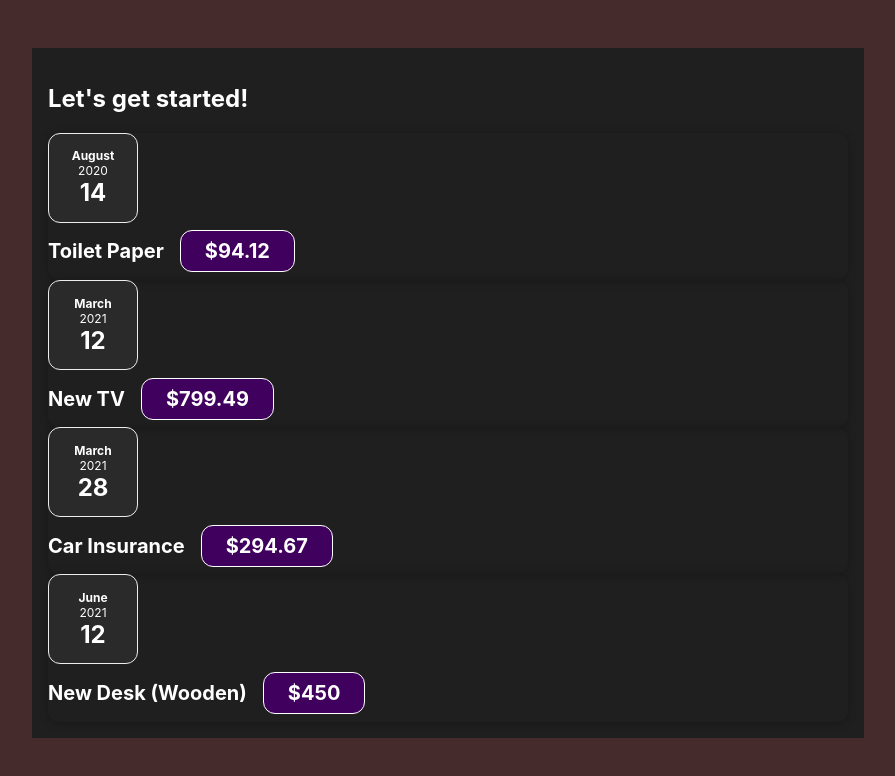
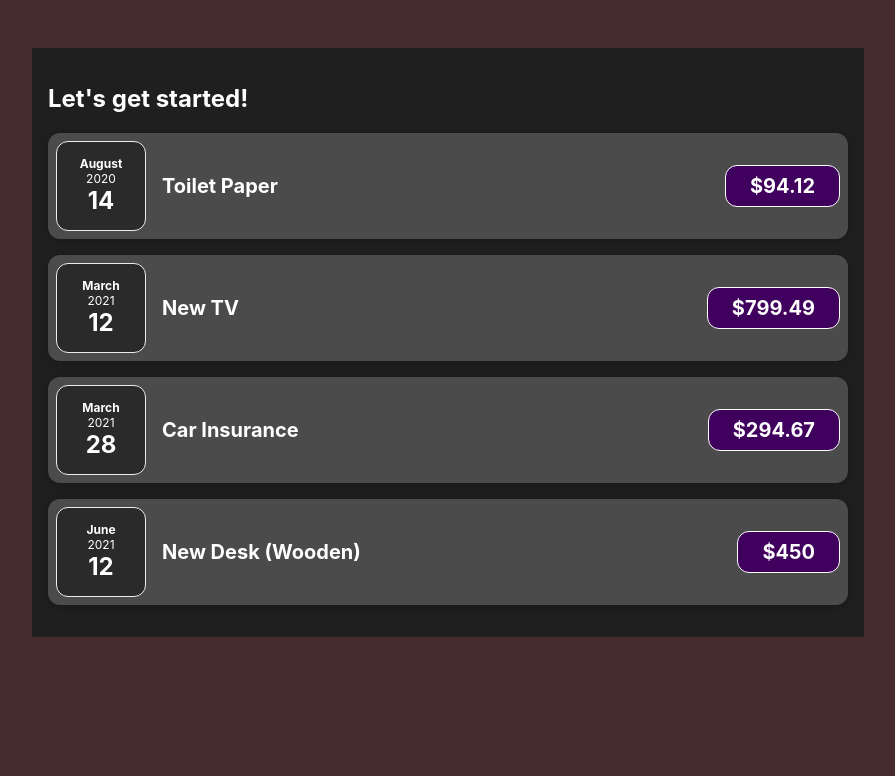
Before and after one commit to Setmaster/react-expensetracker, a React (Create React App) app: page / in a window 1280 px wide. Shown: the top 776 px of the page, without its empty margins (192-1087 px from the left). Built offline with nearby package versions, Linux system fonts and the light colour scheme.

Commit message:
Card now accepts classes from its parent

```diff
--- a/src/components/Card.js
+++ b/src/components/Card.js
@@ -1,9 +1,9 @@
 import "./Card.css";
 
 const Card = (props) => {
-
+    const classes = 'card ' + props.className;
     return (
-        <div className={"card"}>{props.children}</div>
+        <div className={classes}>{props.children}</div>
     );
 }
 
```
